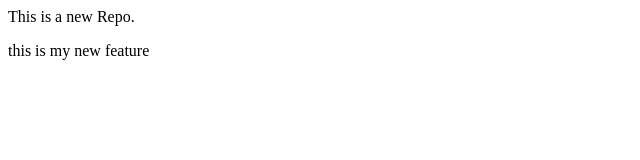
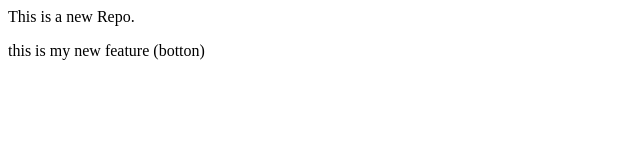
Before and after one commit to ayushsingh1909/LocalRepo, a plain HTML site: page index.html in a window 1280 px wide. Shown: the full height of the page, 0-640 px from the left. Drawn offline with Linux system fonts and the light colour scheme.

```diff
--- a/index.html
+++ b/index.html
@@ -1,2 +1,2 @@
 <p>This is a new Repo.</p>
-<p>this is my new feature</p>
+<p>this is my new feature (botton)</p>
```
